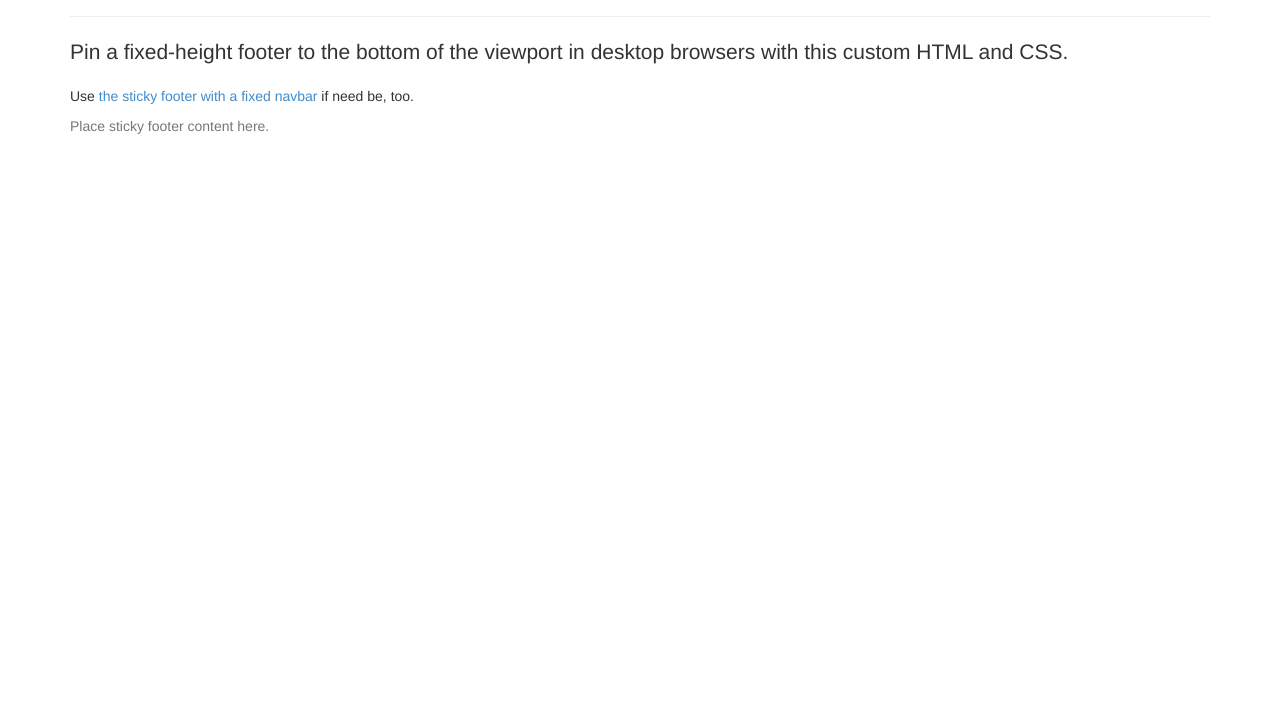
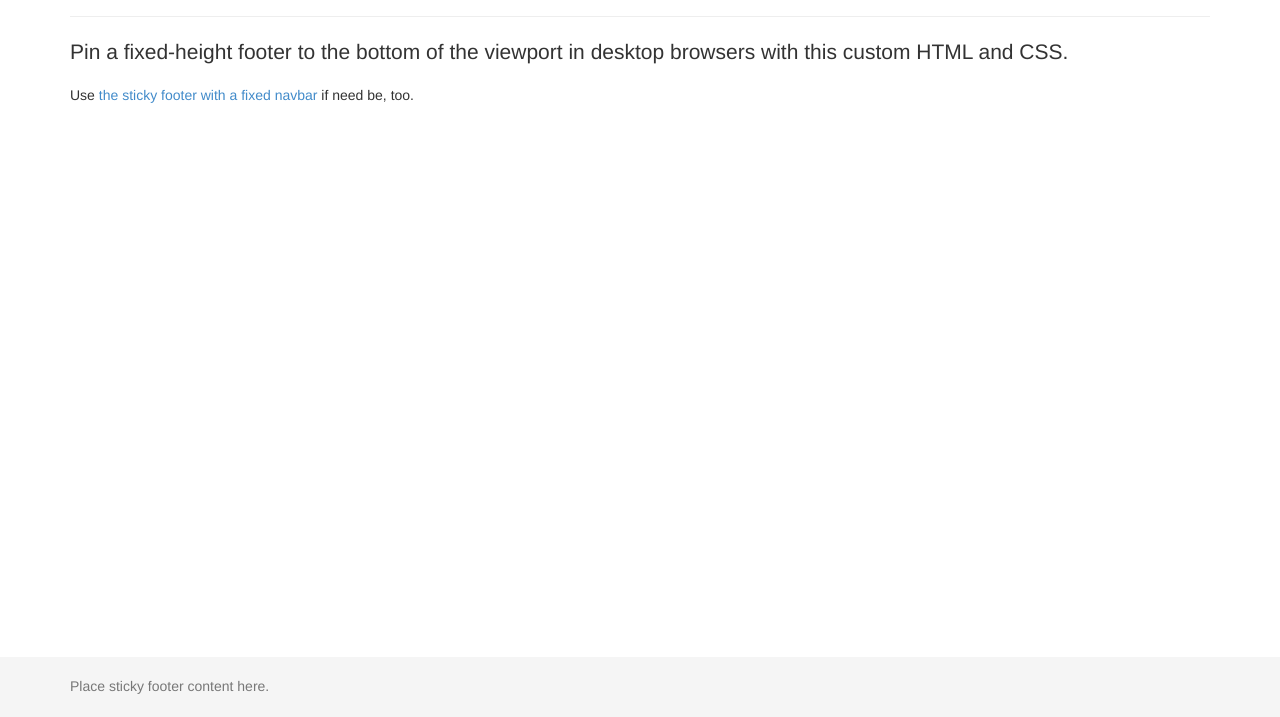
Before and after one commit to chasefarthing/Resume, a website: page index.html in a window 1280 px wide. Shown: the part 83-800 px from the top of the page. Drawn offline with Linux system fonts and the light colour scheme; files whose address does not match are found by name.

Commit message:
stable touches

```diff
--- a/index.html
+++ b/index.html
@@ -11,17 +11,14 @@
     <title>Resume | Chase Farthing</title>
 
     <!-- Bootstrap core CSS -->
-    <link href="../../dist/css/bootstrap.min.css" rel="stylesheet">
+    <link href="style.css" rel="stylesheet">
 
-    <!-- Custom styles for this template -->
-    <link href="sticky-footer.css" rel="stylesheet">
 
-    <!-- Just for debugging purposes. Don't actually copy these 2 lines! -->
-    <!--[if lt IE 9]><script src="../../assets/js/ie8-responsive-file-warning.js"></script><![endif]-->
-    <script src="../../assets/js/ie-emulation-modes-warning.js"></script>
+
+<!--     <script src="bower_components/jquery/dist/jquery.min.js"></script> -->
 
     <!-- IE10 viewport hack for Surface/desktop Windows 8 bug -->
-    <script src="../../assets/js/ie10-viewport-bug-workaround.js"></script>
+
 
     <!-- HTML5 shim and Respond.js IE8 support of HTML5 elements and media queries -->
     <!--[if lt IE 9]>
--- /dev/null
+++ b/sass/_sticky-footer.scss
@@ -0,0 +1,23 @@
+
+html {
+  position: relative;
+  min-height: 100%;
+}
+body {
+  margin-bottom: 60px;
+}
+.footer {
+  position: absolute;
+  bottom: 0;
+  width: 100%;
+  height: 60px;
+  background-color: #f5f5f5;
+}
+
+
+
+
+
+.container .text-muted {
+  margin: 20px 0;
+}
--- a/sass/style.scss
+++ b/sass/style.scss
@@ -48,3 +48,4 @@
 // Utility classes
 @import "utilities";
 @import "responsive-utilities";
+@import "sticky-footer";
```
Also changed, not shown: style.css.
